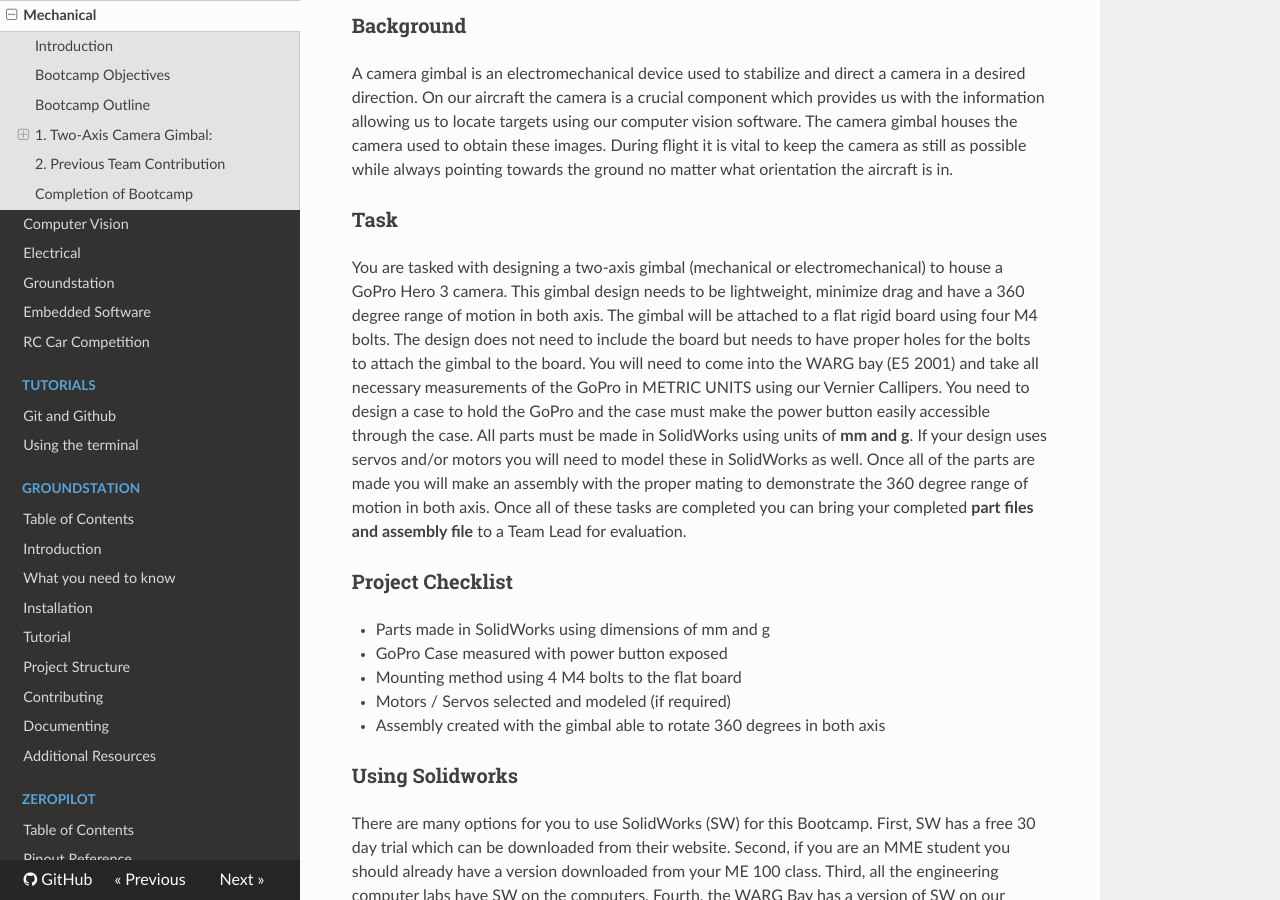
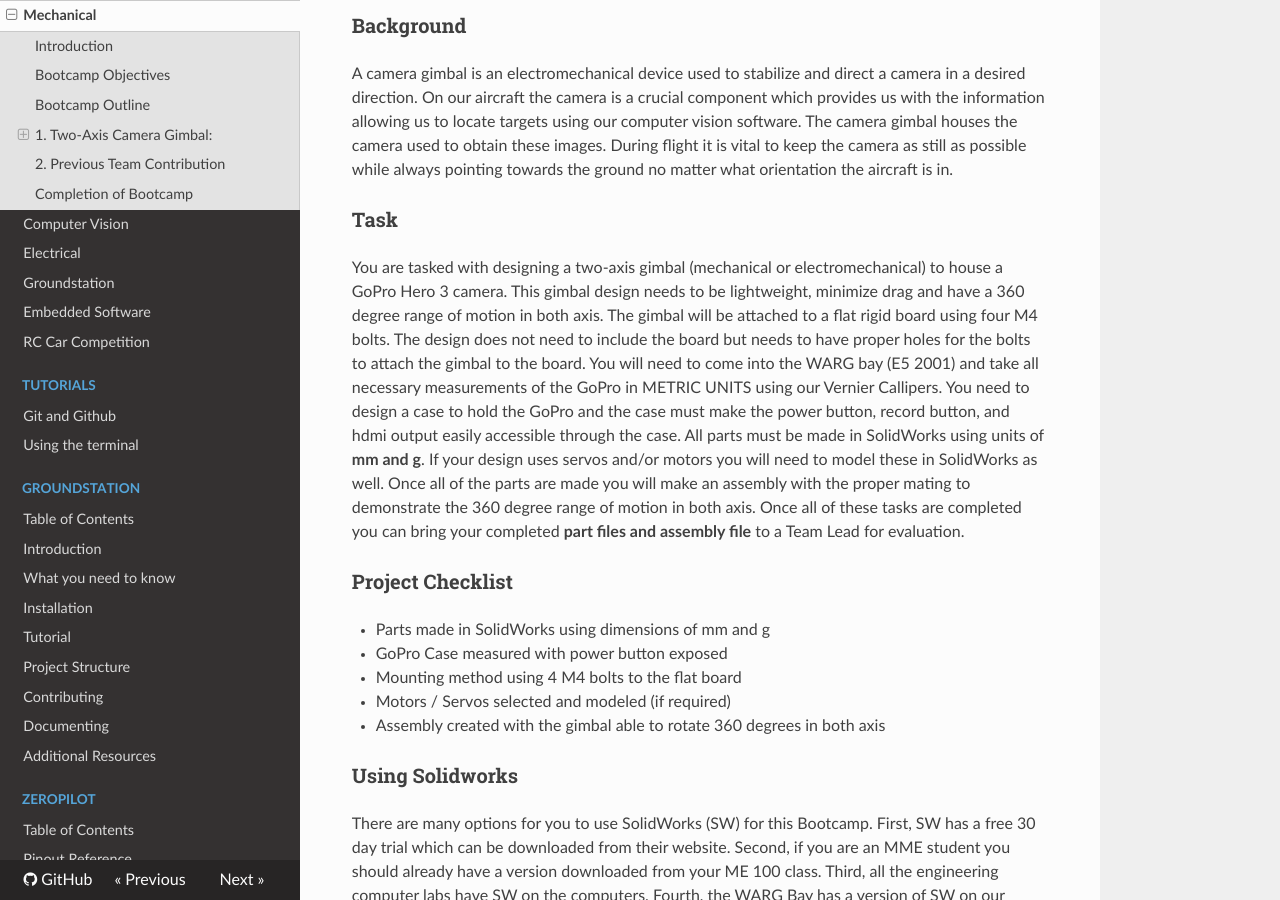
Before and after one commit to UWARG/docs, an MkDocs documentation site: the page built from docs/bootcamp/mechanical.md, in a window 1280 px wide and 900 px high, scrolled down 828 px. Built offline with MkDocs 1.6.1, drawn with Linux system fonts in a browser that asks for light colours; nearby versions of some CDN libraries; old or Windows-style settings are respelled for this version of MkDocs.

```diff
--- a/docs/bootcamp/mechanical.md
+++ b/docs/bootcamp/mechanical.md
@@ -22,7 +22,7 @@
 
 ### Task
 
-You are tasked with designing a two-axis gimbal (mechanical or electromechanical) to house a GoPro Hero 3 camera. This gimbal design needs to be lightweight, minimize drag and have a 360 degree range of motion in both axis. The gimbal will be attached to a flat rigid board using four M4 bolts. The design does not need to include the board but needs to have proper holes for the bolts to attach the gimbal to the board. You will need to come into the WARG bay (E5 2001) and take all necessary measurements of the GoPro in METRIC UNITS using our Vernier Callipers. You need to design a case to hold the GoPro and the case must make the power button easily accessible through the case. All parts must be made in SolidWorks using units of **mm and g**. If your design uses servos and/or motors you will need to model these in SolidWorks as well. Once all of the parts are made you will make an assembly with the proper mating to demonstrate the 360 degree range of motion in both axis. Once all of these tasks are completed you can bring your completed **part files and assembly file** to a Team Lead for evaluation.
+You are tasked with designing a two-axis gimbal (mechanical or electromechanical) to house a GoPro Hero 3 camera. This gimbal design needs to be lightweight, minimize drag and have a 360 degree range of motion in both axis. The gimbal will be attached to a flat rigid board using four M4 bolts. The design does not need to include the board but needs to have proper holes for the bolts to attach the gimbal to the board. You will need to come into the WARG bay (E5 2001) and take all necessary measurements of the GoPro in METRIC UNITS using our Vernier Callipers. You need to design a case to hold the GoPro and the case must make the power button, record button, and hdmi output easily accessible through the case. All parts must be made in SolidWorks using units of **mm and g**. If your design uses servos and/or motors you will need to model these in SolidWorks as well. Once all of the parts are made you will make an assembly with the proper mating to demonstrate the 360 degree range of motion in both axis. Once all of these tasks are completed you can bring your completed **part files and assembly file** to a Team Lead for evaluation.
 
 ### Project Checklist
 - Parts made in SolidWorks using dimensions of mm and g
```
Also changed, not shown: docs/bootcamp/electrical.md (+1 -1 lines).
